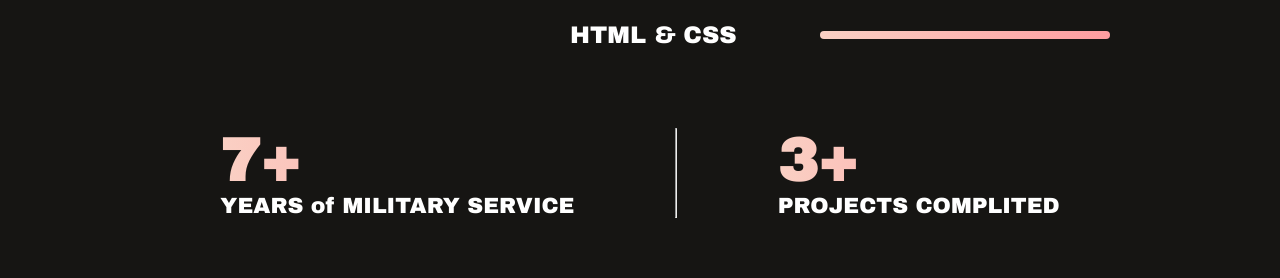
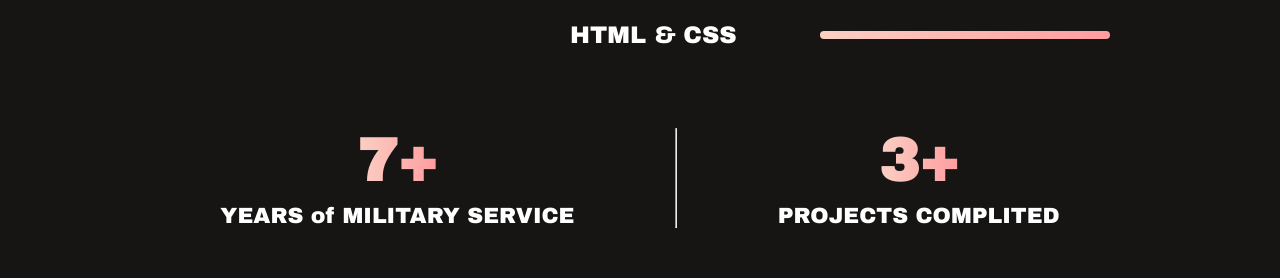
Before and after one commit to jamiekm1004/jamiekm1004.github.io, a React (Vite) app: page / in a window 1280 px wide. Shown: the part 2130-2408 px from the top of the page. Built offline with nearby package versions, Linux system fonts and the light colour scheme.

Commit message:
updated css

```diff
--- a/src/Components/About/About.css
+++ b/src/Components/About/About.css
@@ -68,7 +68,7 @@
   justify-content: space-around;
   margin-bottom: 80px;
 }
-,.about-achievement{
+.about-achievement{
   display: flex;
   flex-direction: column;
   align-items: center;
```
Also changed, not shown: 4 other files (tests, documents, lock files or other folders).
